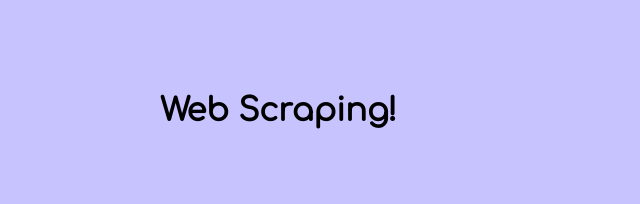
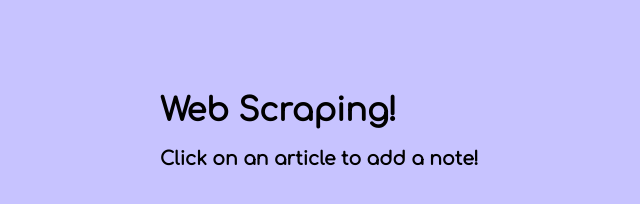
Before and after one commit to taylorpelsue/webscraping, a website: page public/index.html in a window 1280 px wide. Shown: the whole page, without its empty margins (0-640 px from the left). Drawn offline with nearby package versions, Linux system fonts and the light colour scheme; no server answers.

Commit message:
added note

```diff
--- a/public/index.html
+++ b/public/index.html
@@ -42,6 +42,7 @@
   <body>
     <div id="wrapper">
       <h1>Web Scraping!</h1>
+      <h3>Click on an article to add a note!</h3>
       <div id="articles"></div>
       <div id="notes"></div>
     </div>
```
